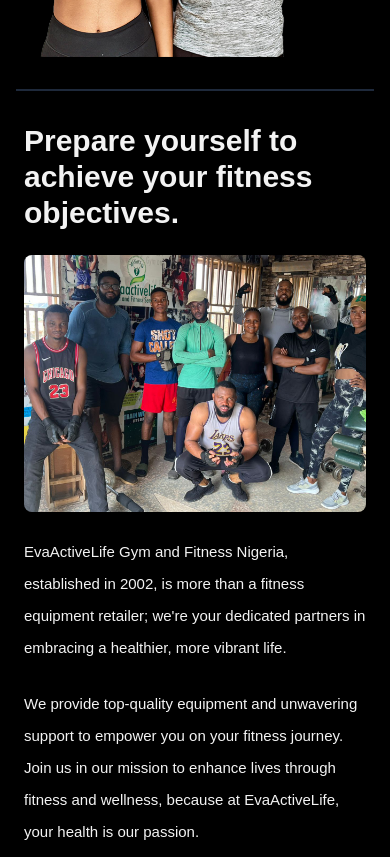
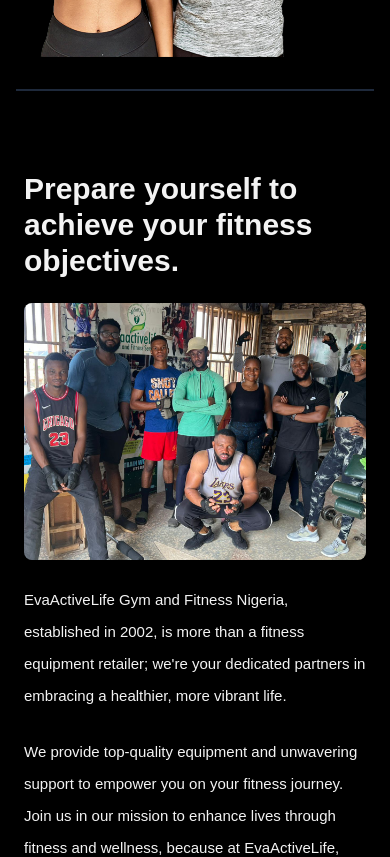
Before and after one commit to paulynson/evaactivelife_gym_and_fitness, a React (Vite) app: page / in a window 390 px wide. Shown: the part 1000-1857 px from the top of the page. Built offline with nearby package versions, Linux system fonts and the light colour scheme; the HTML template or start-up script is replaced by a standard one.

Commit message:
Adjusted main section on homepage

```diff
--- a/src/components/homepage_components/MainSection.jsx
+++ b/src/components/homepage_components/MainSection.jsx
@@ -21,7 +21,7 @@
             className="w-full h-full rounded-lg lg:block hidden"
           />
         </div>
-        <article className="space-y-6 lg:col-span-6 col-span-12 lg:order-last order-1 lg:px-12 px-2 ">
+        <article className="space-y-6 lg:col-span-6 col-span-12 lg:order-last order-1 lg:px-12 py-12 px-2 ">
           <h3 className="text-3xl font-bold">
             Prepare yourself to achieve your fitness objectives.
           </h3>
```
